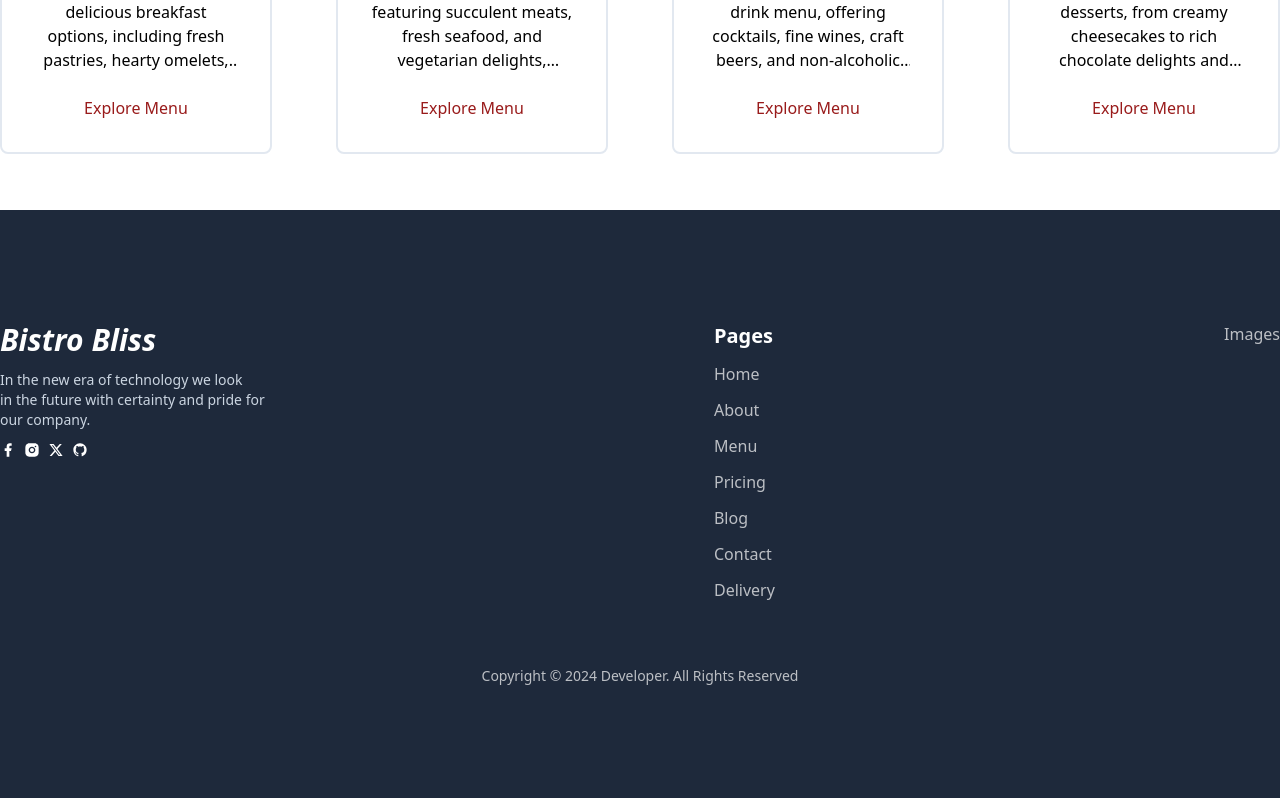
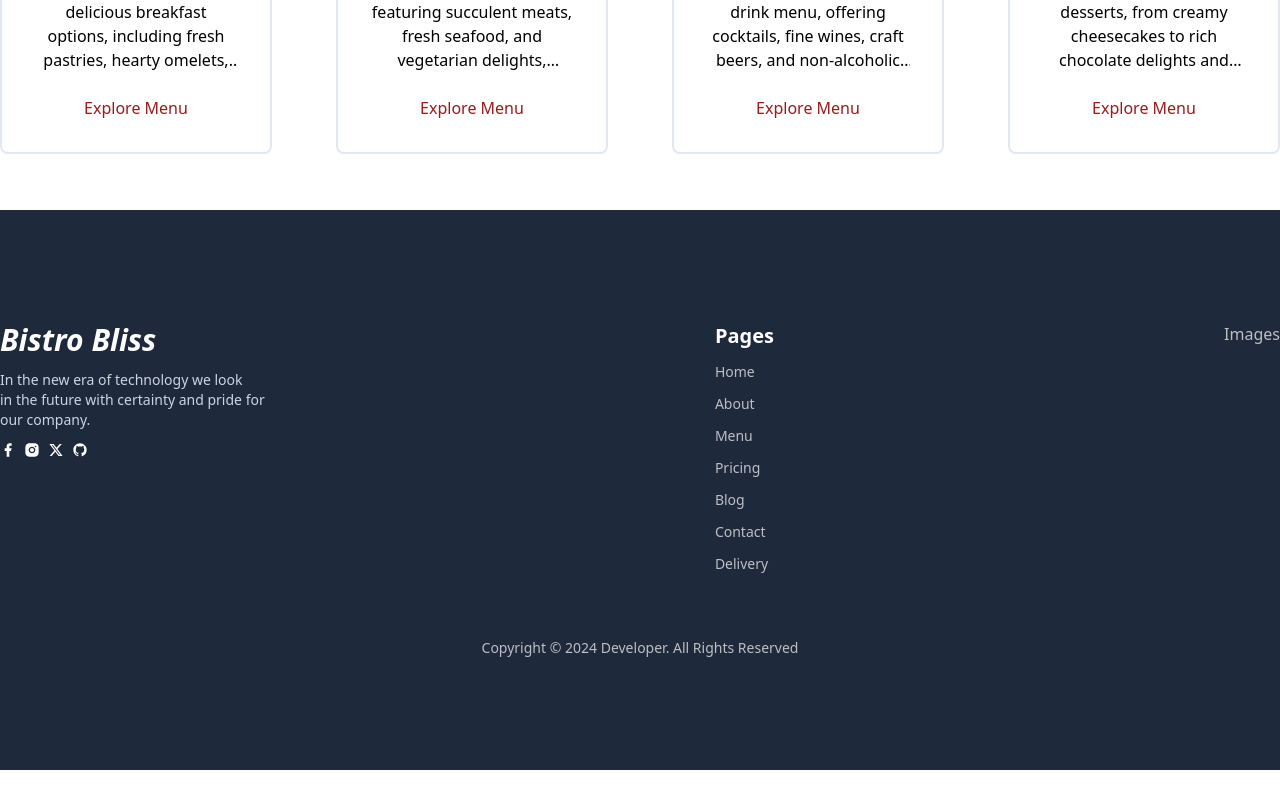
Before and after one commit to Srijanbista/restro, a Next.js app: page / in a window 1280 px wide. Shown: the part 1230-2028 px from the top of the page. After the commit the page ends 2000 px from the top, so only its background shows below. Built offline with nearby package versions, Linux system fonts and the light colour scheme.

Commit message:
reduced font size

```diff
--- a/src/components/Footer.tsx
+++ b/src/components/Footer.tsx
@@ -28,7 +28,7 @@ const Footer = () => {
                 <RiGithubFill fill="white" />
               </div>
             </div>
-            <div className="flex flex-col gap-y-2 md:gap-y-3">
+            <div className="flex flex-col gap-y-2 md:gap-y-3 text-sm">
               <p className="text-xl font-semibold text-white">Pages</p>
               <Link href="/">Home</Link>
               <Link href="/about">About</Link>
```
